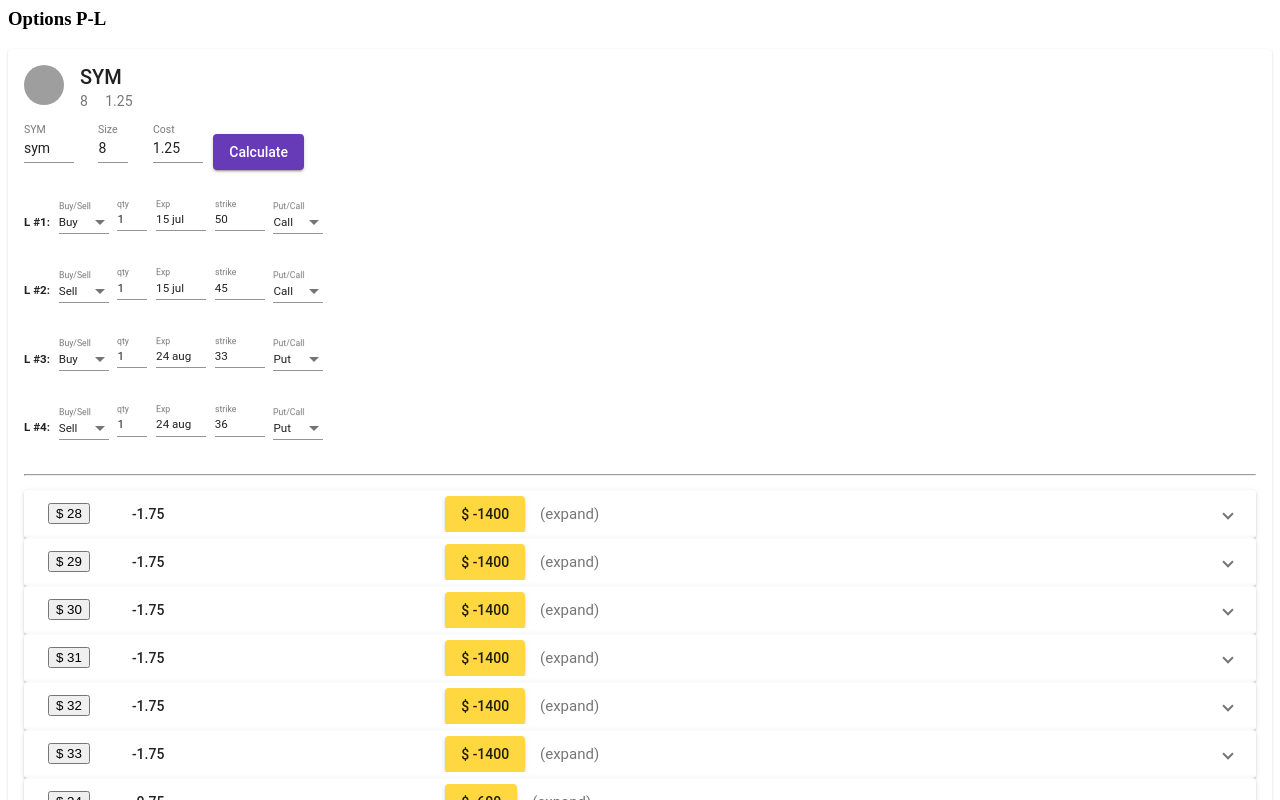
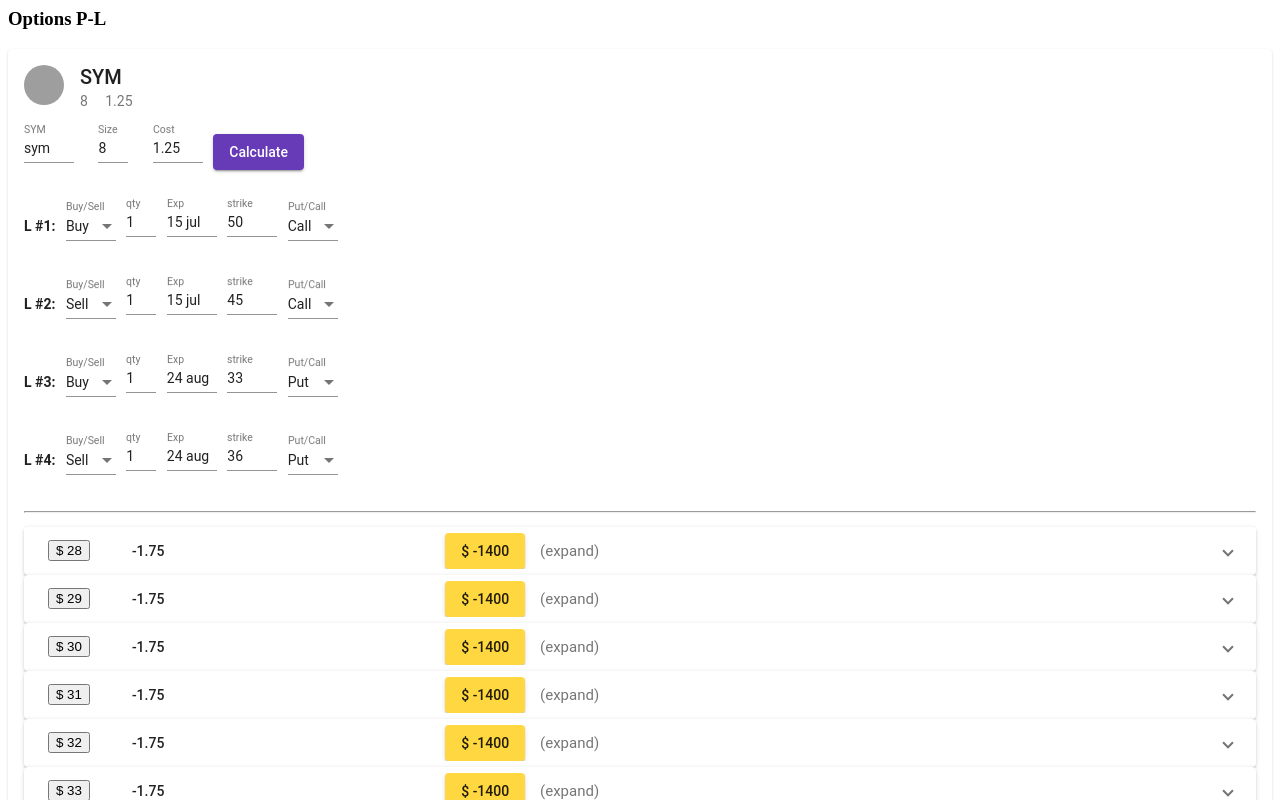
Before and after one commit to Leedabord/optcalc1da, an Angular app: page / in a window 1280 px wide. Shown: the top 800 px of the page. Built offline with nearby package versions, Linux system fonts and the light colour scheme; grey boxes are pictures that could not be loaded.

Commit message:
1 file modified

```diff
--- a/src/app/app.component.html
+++ b/src/app/app.component.html
@@ -22,7 +22,7 @@
 <button mat-raised-button  color="primary"  (click)="tempfn()">Calculate</button>
 </h4>
 
-<h5 class="example-h2"  *ngFor="let oleg of optLegs; let ii = index"  > L #{{ii+1}}:   <span> &nbsp; </span>
+<h4 class="example-h2"  *ngFor="let oleg of optLegs; let ii = index"  > L #{{ii+1}}:   <span> &nbsp; </span>
   <mat-form-field  class="in50px">
   <mat-select placeholder="Buy/Sell" [(ngModel)]="oleg.bs" name="buysell">
     <mat-option *ngFor="let game of buysell" [value]="game.value">
@@ -46,7 +46,7 @@
   </mat-option>
 </mat-select>
 </mat-form-field>
-</h5>
+</h4>
 
 <hr>
 <p> </p>
```
